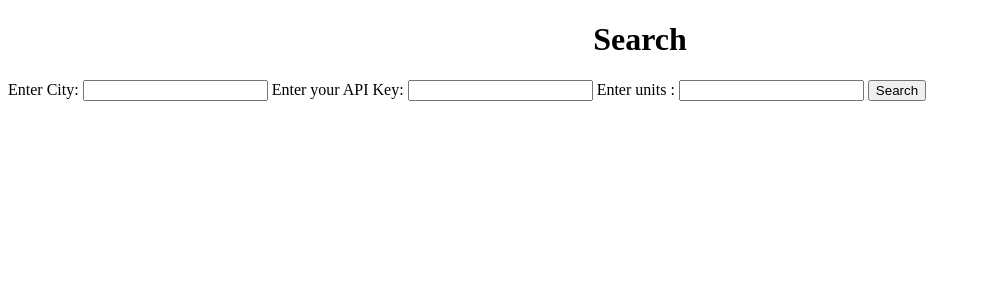
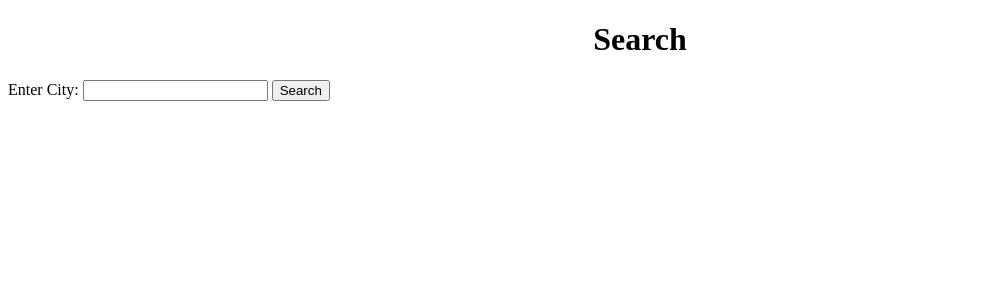
Before and after one commit to chetan643/CK_Python, a Flask app: page / in a window 1280 px wide. Shown: the top 300 px of the page, without its empty margins (0-981 px from the left). Run offline with Flask 3, Linux system fonts and the light colour scheme.

Commit message:
Update index.html

```diff
--- a/templates/index.html
+++ b/templates/index.html
@@ -11,10 +11,6 @@
             <form action="/weatherapp" method="POST">
                 <label for ='city'>Enter City: <label>
                 <input type="text" name="city" id="city">
-                <label for ='appid'>Enter your API Key: <label>
-                <input type="text" name="appid" id="appid">
-                <label for ='units'>Enter units : <label>
-                <input type="text" name="units" id="units">
                 <input type= "submit" value="Search">
             </form>
         </div>
```
